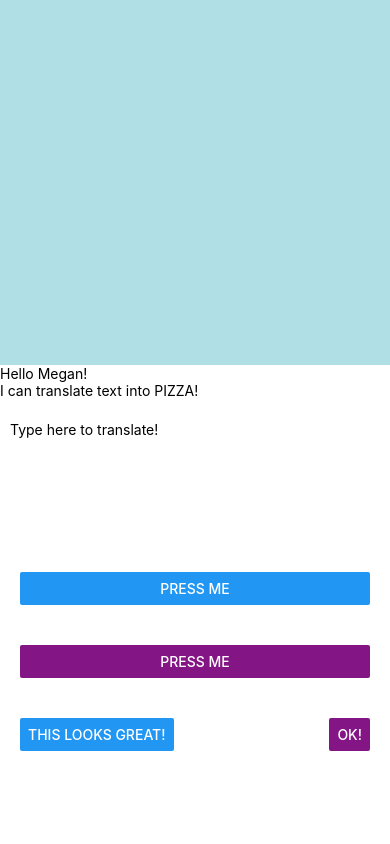
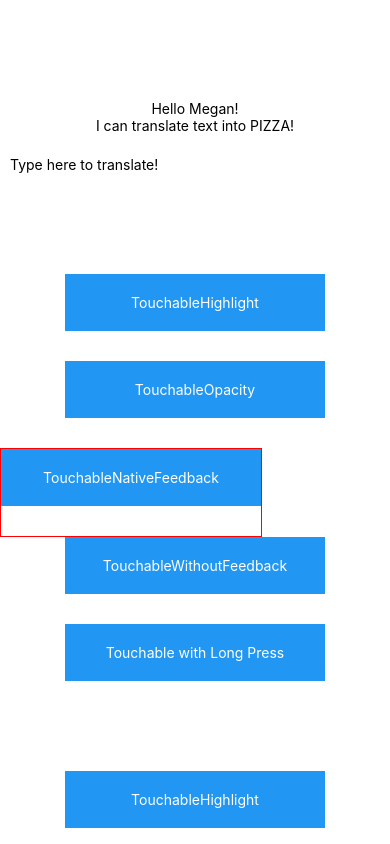
Before and after one commit to adavis001/HelloNativeWorld, a React Native app: screen / in a window 390 px wide. Shown: the top 844 px of the page. Built offline with nearby package versions, Linux system fonts and the light colour scheme.

Commit message:
added scrollview and messed around with the layout

```diff
--- a/App.js
+++ b/App.js
@@ -1,9 +1,11 @@
 import React from 'react';
-import { StyleSheet, Text, TextInput, View, Image } from 'react-native';
+import { StyleSheet, ScrollView, Text, TextInput, View, Image } from 'react-native';
 import Greetings from './Greetings';
 import Blink from './Blink';
 import PizzaTranslator from './PizzaTranslator';
 import ButtonBasics from './ButtonBasics';
+import Touchables from './Touchables';
+
 
 export default class App extends React.Component {
   render() {
@@ -11,12 +13,32 @@
         uri: 'https://upload.wikimedia.org/wikipedia/commons/f/fb/Aubergine.jpg'
     };
     return (
-      <View style={{flex: 1}}>
-        <View style={{flex: 2, backgroundColor: 'powderblue'}} />
-        <Greetings name='Megan!'/>
+      <View>
+      <View style={{
+        paddingTop: 50,
+        flexDirection: 'column',
+        justifyContent: 'center',
+        alignItems: 'center'
+      }}>
+        <Greetings  name='Megan!' />
         <Text>I can translate text into PIZZA!</Text>
+      </View>
+      <ScrollView>
         <PizzaTranslator />
-        <ButtonBasics />
+        <Touchables />
+        <Touchables />
+        <Touchables />
+        <Touchables />
+        <Touchables />
+        <Touchables />
+        <Touchables />
+        <Touchables />
+        <Touchables />
+        <Touchables />
+        <Touchables />
+        <Touchables />
+        <Touchables />
+      </ScrollView>
       </View>
     );
   }
@@ -26,7 +48,5 @@
   container: {
     flex: 1,
     backgroundColor: 'tomato',
-    alignItems: 'center',
-    justifyContent: 'center',
   },
 });
--- a/Greetings.js
+++ b/Greetings.js
@@ -4,7 +4,7 @@
 export default class Greetings extends Component {
   render() {
     return (
-      <Text>Hello {this.props.name}</Text>
+      <Text style={{paddingTop: 50}}>Hello {this.props.name}</Text>
     );
   }
 }
--- a/PizzaTranslator.js
+++ b/PizzaTranslator.js
@@ -11,7 +11,7 @@
     return (
       <View style={{padding: 10}}>
         <TextInput
-          style={{height: 40}}
+          style={{height: 40, alignItems: 'flex-end'}}
           placeholder="Type here to translate!"
           onChangeText={(text) => this.setState({text})}
         />
--- /dev/null
+++ b/Touchables.js
@@ -0,0 +1,66 @@
+import React, { Component } from 'react';
+import { Alert, Platform, StyleSheet, Text, TouchableHighlight, TouchableOpacity, TouchableNativeFeedback, TouchableWithoutFeedback, View } from 'react-native';
+
+export default class Touchables extends Component {
+  _onPressButton() {
+    Alert.alert('You tapped the button!')
+  }
+
+  _onLongPressButton() {
+    Alert.alert('You long-pressed the button!')
+  }
+
+
+  render() {
+    return (
+      <View style={styles.container}>
+        <TouchableHighlight onPress={this._onPressButton} underlayColor="white">
+          <View style={styles.button}>
+            <Text style={styles.buttonText}>TouchableHighlight</Text>
+          </View>
+        </TouchableHighlight>
+        <TouchableOpacity onPress={this._onPressButton}>
+          <View style={styles.button}>
+            <Text style={styles.buttonText}>TouchableOpacity</Text>
+          </View>
+        </TouchableOpacity>
+        <TouchableNativeFeedback
+            onPress={this._onPressButton}
+            background={Platform.OS === 'android' ? TouchableNativeFeedback.SelectableBackground() : ''}>
+          <View style={styles.button}>
+            <Text style={styles.buttonText}>TouchableNativeFeedback</Text>
+          </View>
+        </TouchableNativeFeedback>
+        <TouchableWithoutFeedback
+            onPress={this._onPressButton}
+            >
+          <View style={styles.button}>
+            <Text style={styles.buttonText}>TouchableWithoutFeedback</Text>
+          </View>
+        </TouchableWithoutFeedback>
+        <TouchableHighlight onPress={this._onPressButton} onLongPress={this._onLongPressButton} underlayColor="white">
+          <View style={styles.button}>
+            <Text style={styles.buttonText}>Touchable with Long Press</Text>
+          </View>
+        </TouchableHighlight>
+      </View>
+    );
+  }
+}
+
+const styles = StyleSheet.create({
+  container: {
+    paddingTop: 60,
+    alignItems: 'center'
+  },
+  button: {
+    marginBottom: 30,
+    width: 260,
+    alignItems: 'center',
+    backgroundColor: '#2196F3'
+  },
+  buttonText: {
+    padding: 20,
+    color: 'white'
+  }
+})
```
